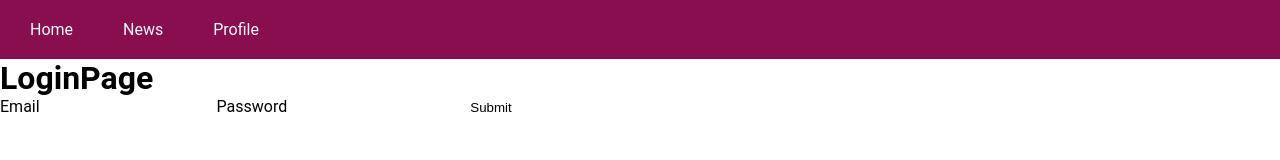
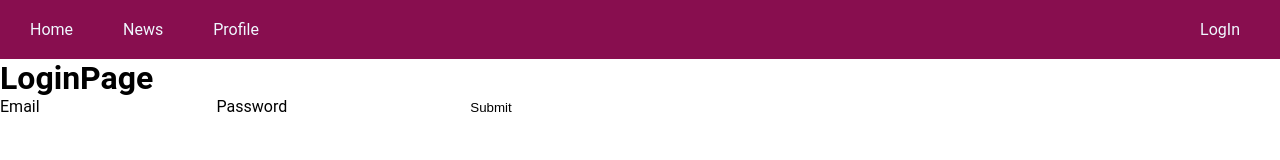
Before and after one commit to artemlenkevich/auth-ts, a React (Create React App) app: page /login in a window 1280 px wide. Shown: the top 160 px of the page. Built offline with nearby package versions, Linux system fonts and the light colour scheme.

Commit message:
added LogOut btn

```diff
--- a/src/components/Navbar/Navbar.module.scss
+++ b/src/components/Navbar/Navbar.module.scss
@@ -11,6 +11,8 @@
     transition: all 0.2s ease-out;
     color: aliceblue;
     text-decoration: none;
+    font-size: 16px;
+    cursor: pointer;
     &:hover {
         background-color: #ffffff5e;
     }
@@ -19,4 +21,7 @@
 .nav__btnWrapper {
     display: block;
     margin-right: 10px;
+    &:last-child {
+        margin-left: auto;
+    }
 }
--- a/src/components/Navbar/Navbar.tsx
+++ b/src/components/Navbar/Navbar.tsx
@@ -1,11 +1,17 @@
 import style from './Navbar.module.scss'
-import {
-    Link
-  } from "react-router-dom";
+import { Link } from "react-router-dom";
+import { useAppDispatch, useAppSelector } from '../../redux/hooks';
+import { logOutUser, selectIsAuth } from '../../redux/authSlice';
 
 export const Navbar: React.FC = () => {
+    const isAuth = useAppSelector(selectIsAuth);
+    const dispatch = useAppDispatch();
+
+    const onLogOutClick = () => {
+        dispatch(logOutUser())
+    }
+
     return (
-
             <ul className={style.nav}>
                 <li className={style.nav__btnWrapper}>
                     <Link className={style.nav__btn} to='/'>Home</Link>
@@ -16,6 +22,11 @@ export const Navbar: React.FC = () => {
                 <li className={style.nav__btnWrapper}>
                     <Link className={style.nav__btn} to='/profile'>Profile</Link>
                 </li>
+                <li className={style.nav__btnWrapper}>
+                    { isAuth
+                    ? <button className={style.nav__btn} onClick={onLogOutClick}>LogOut</button>
+                    : <Link className={style.nav__btn} to='/login'>LogIn</Link> }
+                </li>
             </ul>
     )
 };
--- a/src/redux/authSlice.ts
+++ b/src/redux/authSlice.ts
@@ -20,7 +20,7 @@ export const logInUser = createAsyncThunk(
             const data = await authApi.logIn(logInData)
             switch(data.status) {
                 case 'ok':
-                    return data.id;
+                    return data.data.id;
                 case 'err':
                     // return data.message;
                     console.log(data.message);
@@ -35,8 +35,9 @@ export const authSlice = createSlice({
     name: 'auth',
     initialState,
     reducers: {
-        setIsAuth: (state, action: PayloadAction<boolean>) => {
-            state.isAuth = action.payload
+        logOutUser: (state) => {
+            state.isAuth = false
+            state.id = null
         }
     },
     extraReducers: (builder) => {
@@ -48,8 +49,9 @@ export const authSlice = createSlice({
     }
 })
 
-export const { setIsAuth } = authSlice.actions
+export const { logOutUser } = authSlice.actions
 
 export const authReducer = authSlice.reducer
 
+/* Selectors */
 export const selectIsAuth = (state: RootState) => state.auth.isAuth
```
Also changed, not shown: src/api/api.ts (line endings or trailing spaces).
